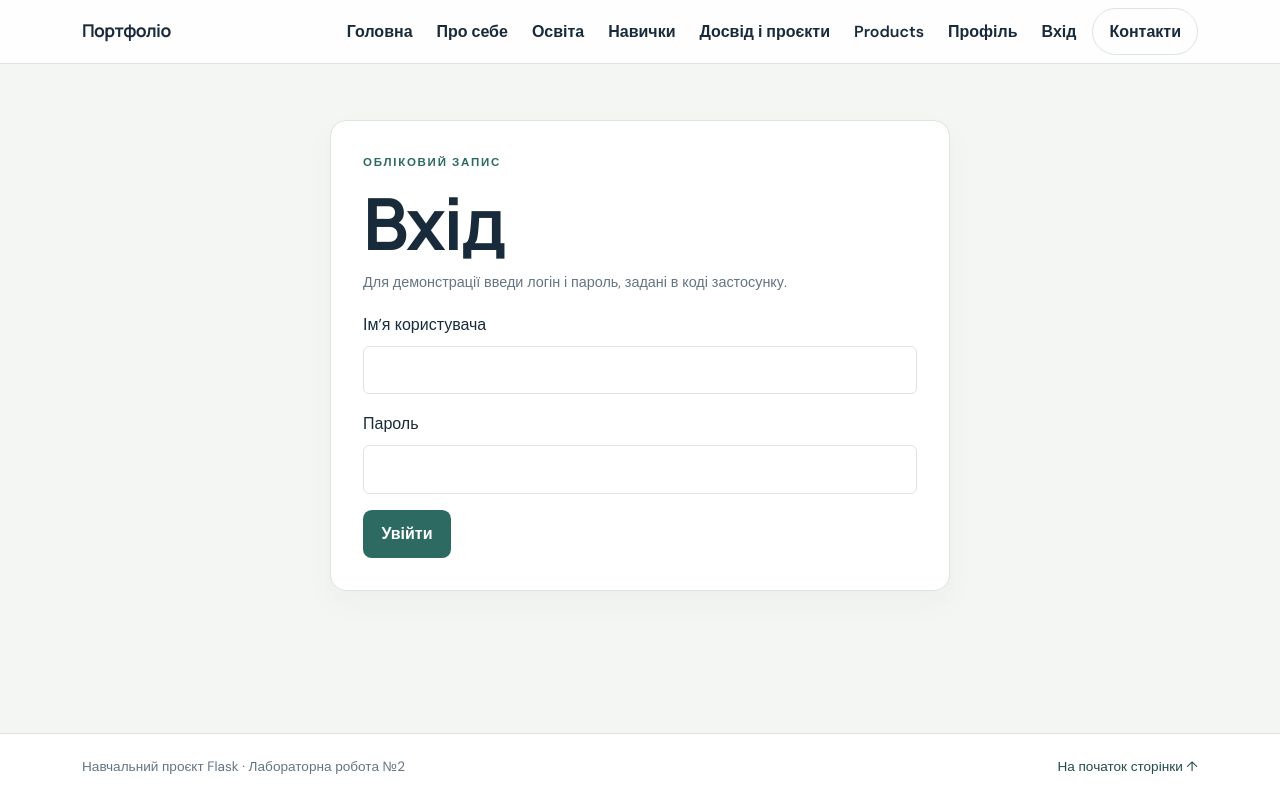
After one commit to elw1ng/flask-app-lab, a Flask app: page /users/login in a window 1280 px wide. The commit adds this page. Run offline with Flask 3, Linux system fonts and the light colour scheme.

Commit message:
Add session-based login and profile pages

```diff
--- a/app/templates/includes/navigation.html
+++ b/app/templates/includes/navigation.html
@@ -6,11 +6,14 @@
     </button>
     <div class="collapse navbar-collapse" id="siteMenu">
       <ul class="navbar-nav ms-auto align-items-lg-center gap-lg-2">
+        <li class="nav-item"><a class="nav-link" href="{{ url_for('main') }}">Головна</a></li>
         <li class="nav-item"><a class="nav-link" href="{{ url_for('resume') }}#about">Про себе</a></li>
         <li class="nav-item"><a class="nav-link" href="{{ url_for('resume') }}#education">Освіта</a></li>
         <li class="nav-item"><a class="nav-link" href="{{ url_for('resume') }}#skills">Навички</a></li>
         <li class="nav-item"><a class="nav-link" href="{{ url_for('resume') }}#experience">Досвід і проєкти</a></li>
         <li class="nav-item"><a class="nav-link" href="{{ url_for('products.index') }}">Products</a></li>
+        <li class="nav-item"><a class="nav-link" href="{{ url_for('users.profile') }}">Профіль</a></li>
+        <li class="nav-item"><a class="nav-link" href="{{ url_for('users.login') }}">Вхід</a></li>
         <li class="nav-item"><a class="nav-link nav-contact" href="{{ url_for('contacts') }}">Контакти</a></li>
       </ul>
     </div>
--- /dev/null
+++ b/app/users/templates/users/login.html
@@ -0,0 +1,23 @@
+{% extends "base.html" %}
+
+{% block title %}Вхід · FlaskApp{% endblock %}
+
+{% block content %}
+  <section class="content-card mx-auto" style="max-width: 620px" aria-labelledby="login-title">
+    <p class="eyebrow">ОБЛІКОВИЙ ЗАПИС</p>
+    <h1 id="login-title">Вхід</h1>
+    <p class="muted">Для демонстрації введи логін і пароль, задані в коді застосунку.</p>
+
+    <form method="post" action="{{ url_for('users.login') }}">
+      <div class="mb-3">
+        <label for="username" class="form-label">Ім’я користувача</label>
+        <input class="form-control" type="text" id="username" name="username" value="{{ username }}" autocomplete="username" required>
+      </div>
+      <div class="mb-3">
+        <label for="password" class="form-label">Пароль</label>
+        <input class="form-control" type="password" id="password" name="password" autocomplete="current-password" required>
+      </div>
+      <button class="btn btn-accent" type="submit">Увійти</button>
+    </form>
+  </section>
+{% endblock %}
--- a/app/users/views.py
+++ b/app/users/views.py
@@ -1,6 +1,10 @@
-from flask import redirect, render_template, request, url_for
+from flask import flash, redirect, render_template, request, session, url_for
 
 from . import users_bp
+
+
+DEMO_USERNAME = "student"
+DEMO_PASSWORD = "flask123"
 
 
 @users_bp.route("/hi/<string:name>")
@@ -24,3 +28,37 @@ def admin():
         _external=True,
     )
     return redirect(greeting_url)
+
+
+@users_bp.route("/login", methods=["GET", "POST"])
+def login():
+    username = request.form.get("username", "").strip()
+
+    if request.method == "POST":
+        password = request.form.get("password", "")
+        if username == DEMO_USERNAME and password == DEMO_PASSWORD:
+            session.clear()
+            session["username"] = username
+            flash("Вхід виконано успішно.", "success")
+            return redirect(url_for("users.profile"))
+
+        flash("Неправильне ім’я користувача або пароль.", "danger")
+
+    return render_template("login.html", title="Вхід", username=username)
+
+
+@users_bp.route("/profile")
+def profile():
+    username = session.get("username")
+    if username is None:
+        flash("Спочатку увійдіть у систему, щоб відкрити профіль.", "warning")
+        return redirect(url_for("users.login"))
+
+    return render_template("profile.html", title="Профіль", username=username)
+
+
+@users_bp.route("/logout", methods=["POST"])
+def logout():
+    session.pop("username", None)
+    flash("Ви вийшли із системи.", "info")
+    return redirect(url_for("users.login"))
```
Also changed, not shown: app/users/templates/users/profile.html (added, +15 -0 lines).
